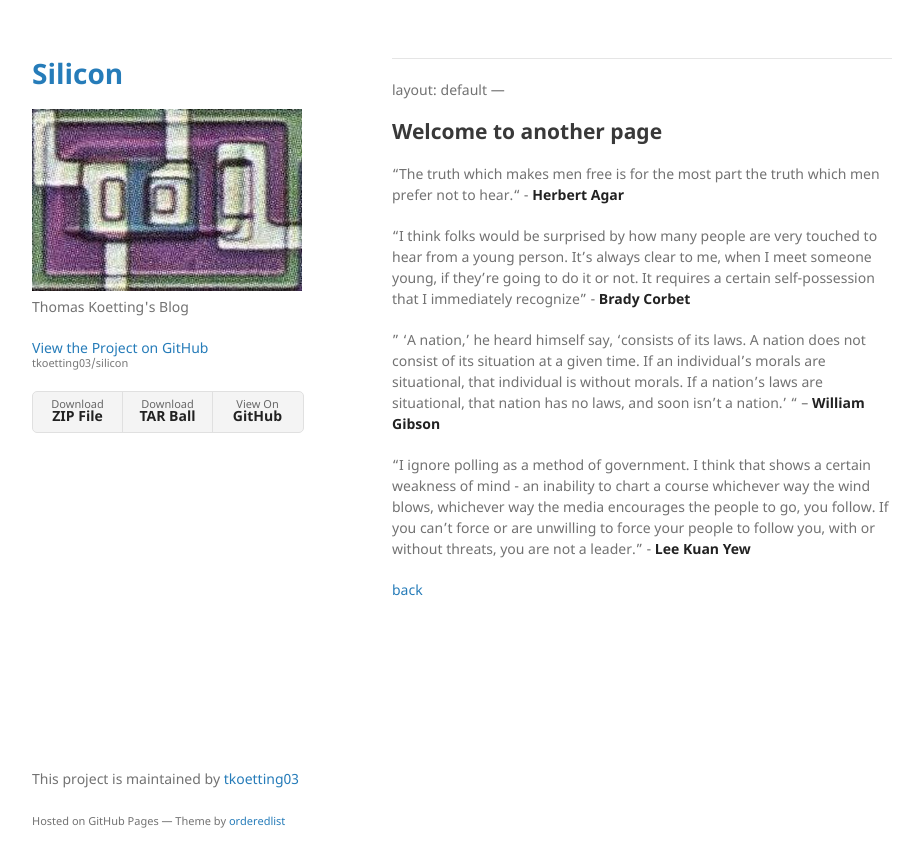
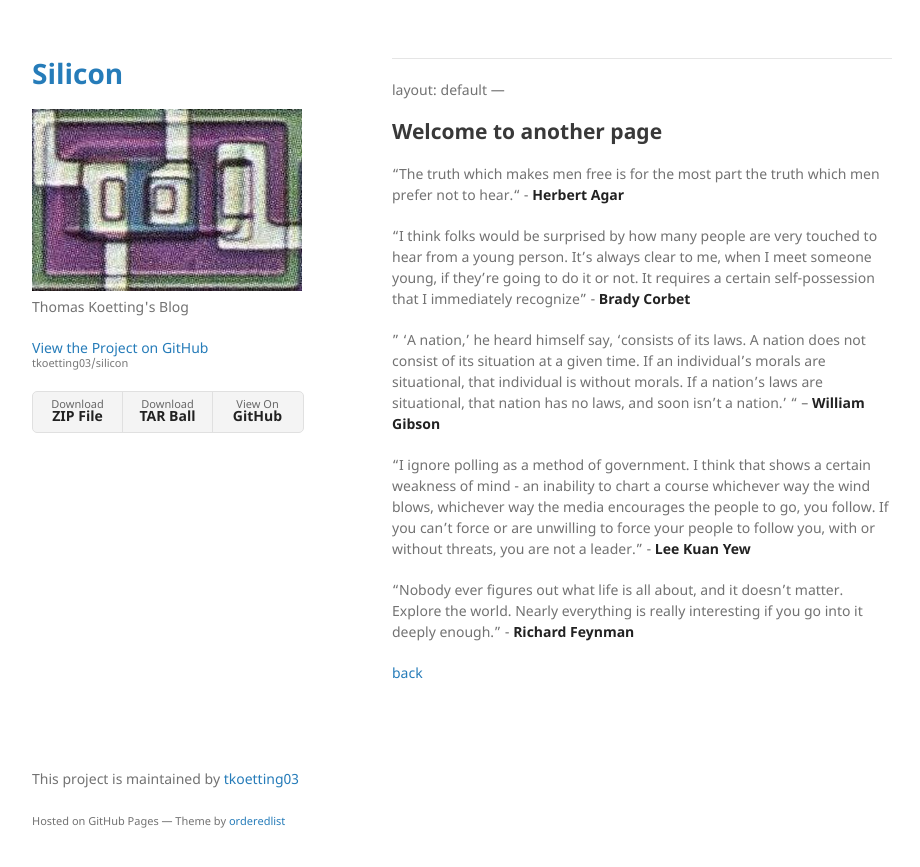
Before and after one commit to tkoetting03/silicon, a Jekyll site: the page built from quotes.md, in a window 1280 px wide. Shown: the top 867 px of the page, without its empty margins (178-1098 px from the left). Built offline with Jekyll 4.4.1, drawn with Linux system fonts in a browser that asks for light colours; our own code applies the rules of GitHub Pages for plain Markdown files.

Commit message:
Update quotes.md

```diff
--- a/quotes.md
+++ b/quotes.md
@@ -13,4 +13,6 @@ layout: default
 
 “I ignore polling as a method of government. I think that shows a certain weakness of mind - an inability to chart a course whichever way the wind blows, whichever way the media encourages the people to go, you follow. If you can't force or are unwilling to force your people to follow you, with or without threats, you are not a leader.” - **Lee Kuan Yew**
 
+“Nobody ever figures out what life is all about, and it doesn't matter. Explore the world. Nearly everything is really interesting if you go into it deeply enough.” - **Richard Feynman**
+
 [back](./)
```
